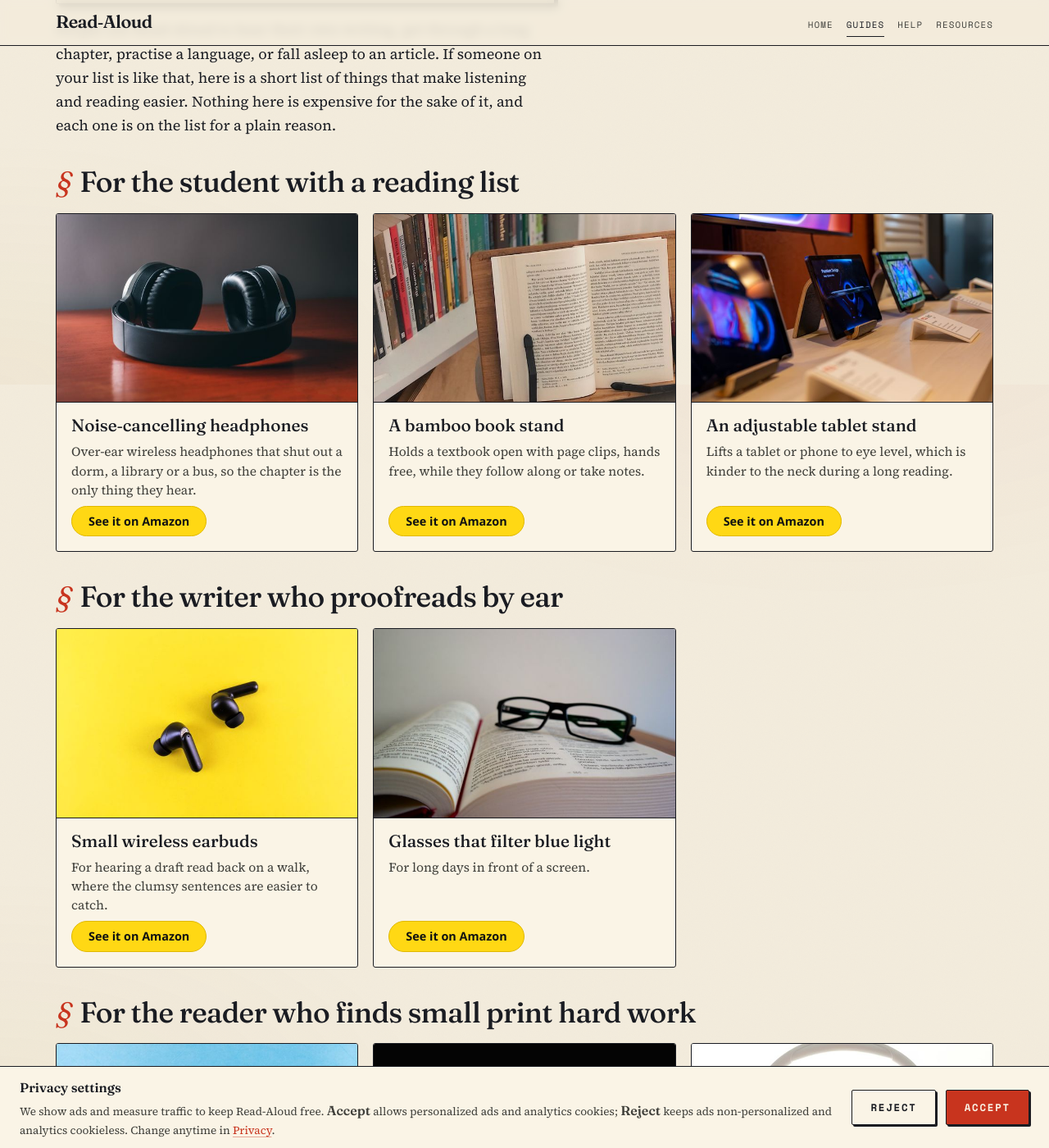
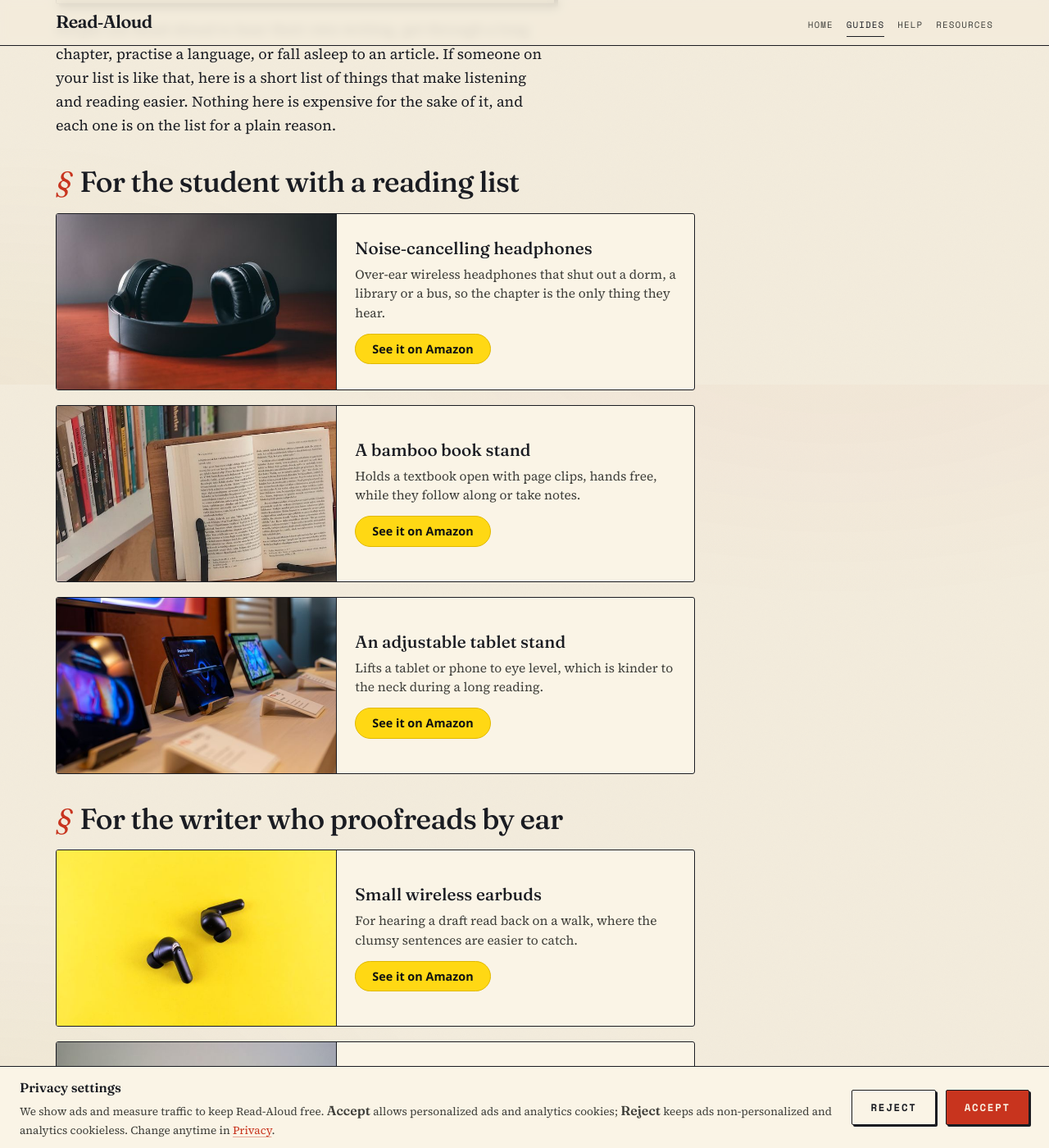
Before and after one commit to ndaly111/read-aloud, a Jekyll site: the page gifts-for-listeners.html, which Jekyll copies as it is, in a window 1280 px wide and 1400 px high, scrolled down 431 px. Shown: the whole window at 82% size. Built offline with Jekyll 4.4.1, drawn with Linux system fonts in a browser that asks for light colours.

Commit message:
Make the gift guide a single-column list
One gift per row at every width: photo left and words right on wide screens, photo on top on phones.

Co-Authored-By: Claude <noreply@anthropic.com>

```diff
--- a/gifts-for-listeners.html
+++ b/gifts-for-listeners.html
@@ -12,33 +12,34 @@
   <!-- Gift cards (11/18): a photo, the name, the reason, and a button that names Amazon.
        Styles live here because only this page uses them. -->
   <style>
-    .gift-grid { display: grid; grid-template-columns: repeat(3, minmax(0, 1fr)); gap: 18px; margin-top: 18px; }
+    /* One gift per row at every width (Nick 11/18: a single scrolling list, not a grid).
+       Wide screens: photo on the left, words on the right. Phones: photo on top. */
+    .gift-grid { display: grid; grid-template-columns: minmax(0, 1fr); gap: 18px; margin-top: 18px; max-width: 780px; }
     .gift-card {
-      display: flex; flex-direction: column;
+      display: flex; flex-direction: row;
       background: var(--paper-bright); border: 1px solid var(--ink); border-radius: 3px;
       color: var(--ink); text-decoration: none; overflow: hidden;
       transition: transform 0.12s ease, box-shadow 0.12s ease;
     }
     .gift-card:hover, .gift-card:focus-visible { transform: translate(-2px, -2px); box-shadow: 4px 4px 0 var(--ink); text-decoration: none; }
-    .gift-card__photo { display: block; aspect-ratio: 16 / 10; background: var(--paper-deep); border-bottom: 1px solid var(--ink); }
+    .gift-card__photo { display: block; flex: none; width: 44%; aspect-ratio: 16 / 10; background: var(--paper-deep); border-right: 1px solid var(--ink); }
     .gift-card__photo img { display: block; width: 100%; height: 100%; object-fit: cover; }
-    .gift-card__body { display: flex; flex-direction: column; flex: 1; gap: 8px; padding: 16px 18px 18px; }
+    .gift-card__body { display: flex; flex-direction: column; justify-content: center; flex: 1; min-width: 0; gap: 8px; padding: 18px 22px; }
     .gift-card__name { font-family: var(--font-display); font-weight: 500; font-size: 1.3rem; line-height: 1.15; font-variation-settings: "opsz" 60, "SOFT" 30; }
     .gift-card__why { font-size: 0.97rem; line-height: 1.5; color: var(--ink-soft); }
     .gift-card__btn {
-      align-self: flex-start; margin-top: auto; padding: 9px 20px; border-radius: 20px;
+      align-self: flex-start; margin-top: 6px; padding: 9px 20px; border-radius: 20px;
       background: #ffd814; border: 1px solid #e0b800; color: #0f1111;
       font-family: "Segoe UI", "Helvetica Neue", Arial, sans-serif; font-size: 0.9rem; font-weight: 600; line-height: 1.2;
     }
     .gift-card:hover .gift-card__btn { background: #f7ca00; }
-    @media (max-width: 900px) { .gift-grid { grid-template-columns: repeat(2, minmax(0, 1fr)); } }
-    /* Phones: one card per row with the photo full width on top. A narrow photo beside the
-       text cut most of the products in half (tried 11/18), and the photo is the point here. */
+    /* Phones: the photo goes full width on top. A narrow photo beside the text cut most of
+       the products in half (tried 11/18), and the photo is the point here. */
     @media (max-width: 600px) {
-      .gift-grid { grid-template-columns: 1fr; gap: 16px; }
-      .gift-card__photo { aspect-ratio: 16 / 9; }
+      .gift-grid { gap: 16px; }
+      .gift-card { flex-direction: column; }
+      .gift-card__photo { width: auto; aspect-ratio: 16 / 9; border-right: 0; border-bottom: 1px solid var(--ink); }
       .gift-card__body { gap: 6px; padding: 14px 16px 16px; }
-      .gift-card__btn { margin-top: 6px; }
     }
   </style>
 </head>
```
